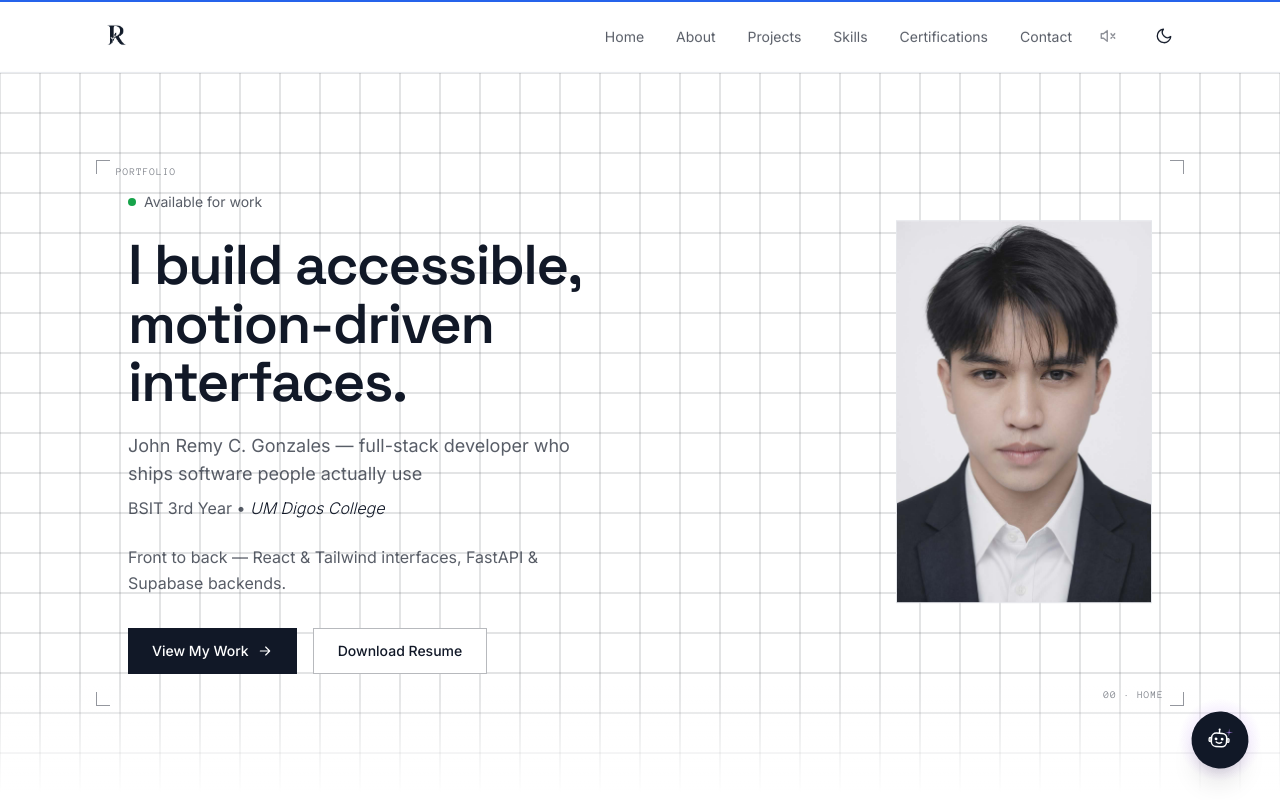
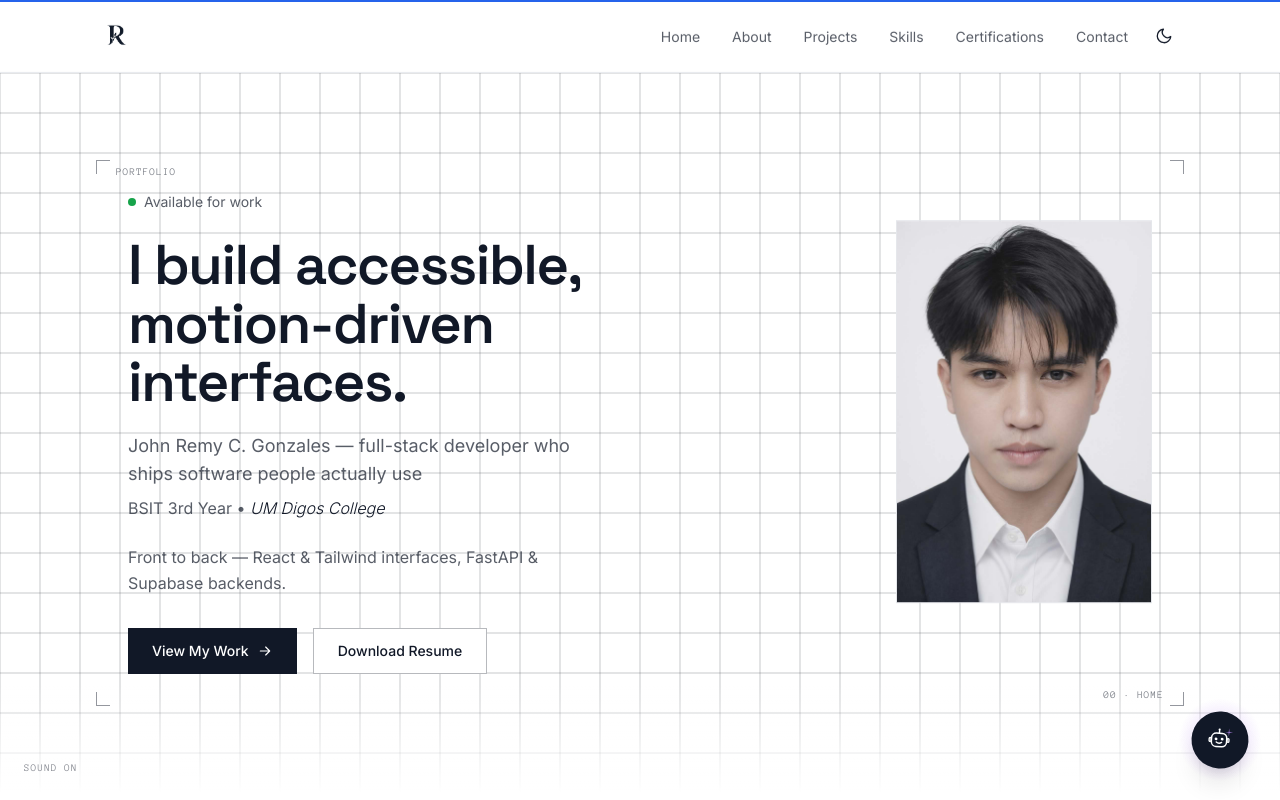
Before and after one commit to Reym-Tech/PersonalPortfolio, a React (Create React App) app: page / in a window 1280 px wide. Shown: the top 800 px of the page. Built offline with nearby package versions, Linux system fonts and the light colour scheme.

Commit message:
060726_1954: Replace the Sound toggle button in the lower left corner side of the screen if menu is not available on the device.

```diff
--- a/src/App.js
+++ b/src/App.js
@@ -17,6 +17,7 @@ import { CertificationsSection } from "./ui/sections/CertificationsSection";
 import { ContactSection } from "./ui/sections/ContactSection";
 import { CrescereFAB } from "./ui/chat/CrescereFAB";
 import { ChatWidget } from "./ui/chat/ChatWidget";
+import { SoundToggle } from "./ui/shared/SoundToggle";
 
 export default function Portfolio() {
   const seenIntro = sessionStorage.getItem("intro-seen") === "1";
@@ -68,6 +69,7 @@ export default function Portfolio() {
       <CertificationsSection />
       <ContactSection />
       <Footer />
+      <SoundToggle variant="corner" className="hidden md:block" />
       <CrescereFAB
         isOpen={chatOpen}
         onOpen={() => openPanel("chat")}
--- a/src/SoundContext.js
+++ b/src/SoundContext.js
@@ -4,14 +4,15 @@ import { createSoundEngine } from "./infrastructure/audio/sound-engine";
 
 const SoundContext = createContext(null);
 
-// Default to muted: browsers block autoplay-with-sound anyway, and unsolicited
-// audio is the fastest way to lose a visitor. Only an explicit "0" (the user
-// turned sound on) counts as unmuted.
+// Default to ON: the site's only cue is a soft confirmation tick that fires on the
+// theme toggle — a user gesture. Nothing autoplays on load, so the usual
+// autoplay-with-sound objection doesn't apply here. Only an explicit "1" (the user
+// turned sound off) counts as muted.
 function getInitialMuted() {
   try {
-    return localStorage.getItem("sound-muted") !== "0";
+    return localStorage.getItem("sound-muted") === "1";
   } catch {
-    return true;
+    return false;
   }
 }
 
--- a/src/ui/layout/NavBar.js
+++ b/src/ui/layout/NavBar.js
@@ -75,7 +75,6 @@ export function NavBar({ introExiting = false, instantReveal = false }) {
                 </li>
               ))}
             </ul>
-            <SoundToggle className="hidden md:inline-flex" />
             <ThemeToggle />
             <button
               onClick={() => setSidebarOpen(true)}
--- a/src/ui/shared/SoundToggle.js
+++ b/src/ui/shared/SoundToggle.js
@@ -5,6 +5,23 @@ import { SpeakerOff, SpeakerOn } from "../design-system/icons";
 export function SoundToggle({ className = "", variant = "icon" }) {
   const { isMuted, toggleMute } = useSound();
   const ariaLabel = isMuted ? "Turn sound on" : "Turn sound off";
+
+  // Fixed, understated mono text toggle in the lower-left corner — sized to the
+  // feature (one minor confirmation cue), so it stays findable without competing for
+  // attention. Mirrors the FAB's bottom-right placement and the intro "Skip" voice.
+  if (variant === "corner") {
+    return (
+      <button
+        type="button"
+        onClick={toggleMute}
+        aria-label={ariaLabel}
+        aria-pressed={!isMuted}
+        className={`fixed bottom-6 left-6 z-30 font-mono text-[0.65rem] uppercase tracking-widest transition-colors ${focusLink} ${isMuted ? "text-elegant-text/35 hover:text-elegant-text/60" : "text-elegant-text/50 hover:text-elegant-text/75"} ${className}`}
+      >
+        Sound {isMuted ? "Off" : "On"}
+      </button>
+    );
+  }
 
   if (variant === "row") {
     return (
```
